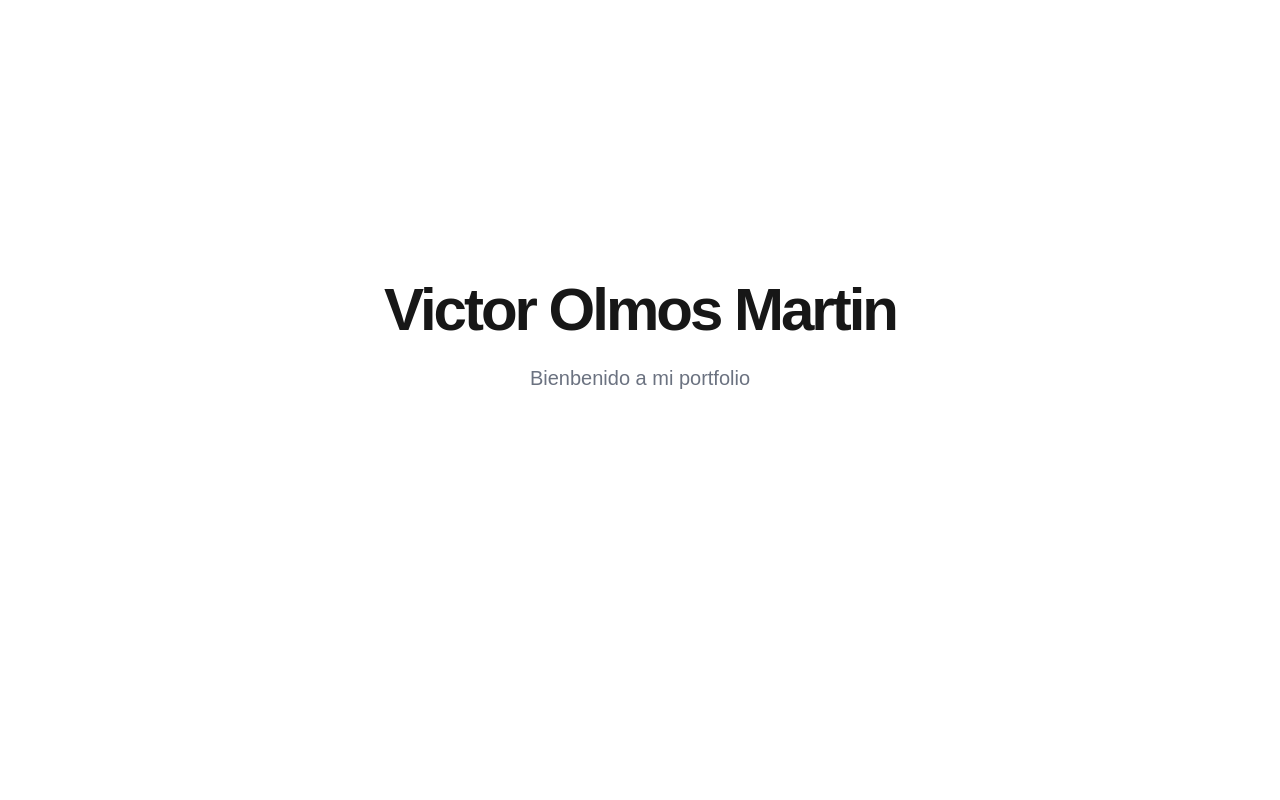
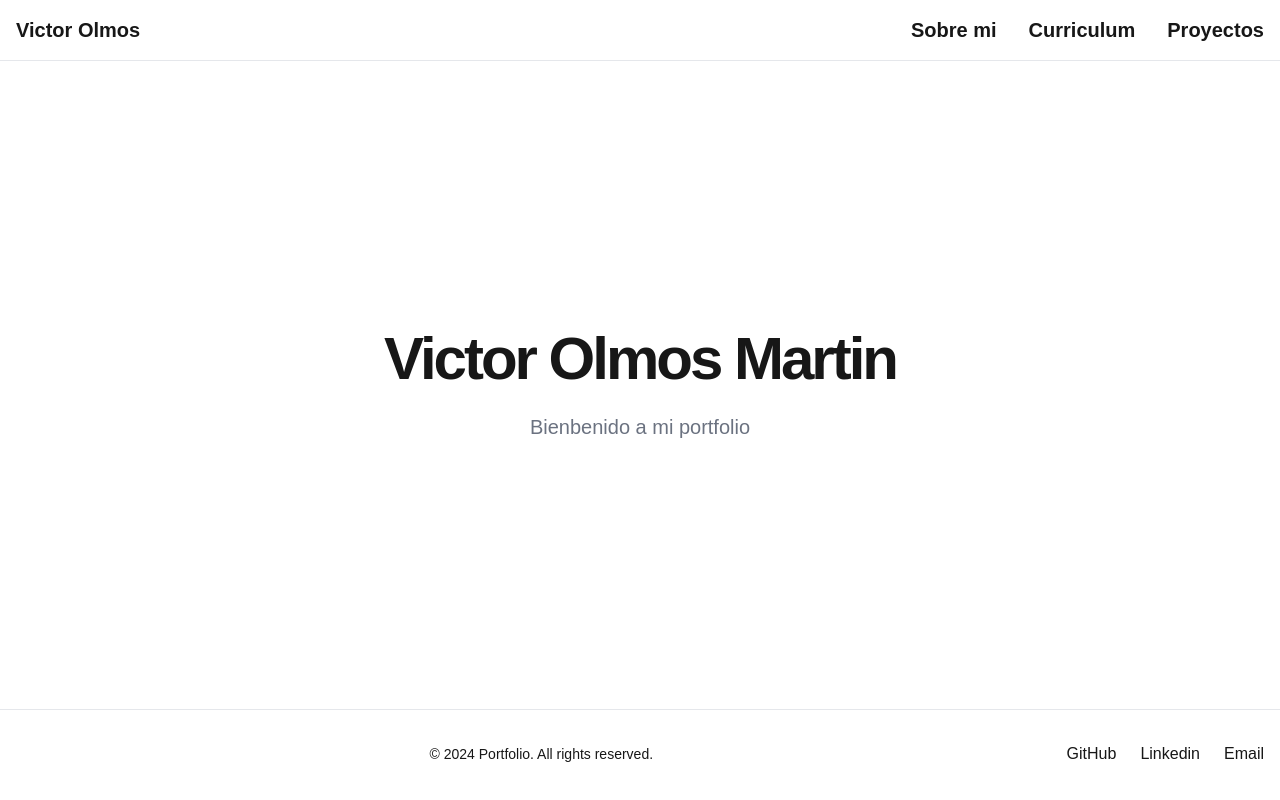
Before and after one commit to V0lms/portfolio-next-app, a Next.js app: page / in a window 1280 px wide. Built offline with nearby package versions, Linux system fonts and the light colour scheme.

Commit message:
Crear componentes Footer y Navbar

```diff
--- a/app/layout.tsx
+++ b/app/layout.tsx
@@ -1,6 +1,8 @@
 import type { Metadata } from "next";
 import localFont from "next/font/local";
 import "./globals.css";
+import Navbar from "@/components/Navbar";
+import Footer from "@/components/Footer";
 
 const geistSans = localFont({
   src: "./fonts/GeistVF.woff",
@@ -28,7 +30,9 @@ export default function RootLayout({
       <body
         className={`${geistSans.variable} ${geistMono.variable} antialiased`}
       >
+        <Navbar />
         {children}
+        <Footer />
       </body>
     </html>
   );
--- a/app/page.tsx
+++ b/app/page.tsx
@@ -2,7 +2,7 @@ import Image from "next/image";
 
 export default function Home() {
   return (
-    <div className="flex min-h-[calc(100vh-8rem)] flex-col items-center justify-center space-y-12 text-center">
+    <div className="flex min-h-[calc(97vh-8rem)] flex-col items-center justify-center space-y-12 text-center">
       <div className="space-y-6">
         <h1 className="text-4xl font-bold tracking-tighter sm:text-5xl md:text-6xl">
           Victor Olmos Martin
--- a/components/Footer.tsx
+++ b/components/Footer.tsx
@@ -0,0 +1,40 @@
+import Link from "next/link";
+
+export default function Footer() {
+    return (
+        <footer className="border-t bg-background">
+            <div className="container mx-auto px-4 py-8">
+                <div className="flex flex-col items-center justify-between gap-4 md:flex-row">
+                    <span></span>
+
+                    <p className="text-sm text-muted-foreground a">
+                        © 2024 Portfolio. All rights reserved.
+                    </p>
+
+                    <div className="flex space-x-6">
+                        <Link
+                            href="https://github.com/V0lms"
+                            className="text-muted-foreground hover:text-primary transition-colors"
+                        >
+                            GitHub
+                        </Link>
+                        <Link
+                            href="https://linkedin.com"
+                            target="_blank"
+                            rel="noopener noreferrer"
+                            className="text-muted-foreground hover:text-primary transition-colors"
+                        >
+                            Linkedin
+                        </Link>
+                        <Link
+                            href="mailto:victorolmosmartin@gmail.com"
+                            className="text-muted-foreground hover:text-primary transition-colors"
+                        >
+                            Email
+                        </Link>
+                    </div>
+                </div>
+            </div>
+        </footer>
+    );
+}
--- a/components/Navbar.tsx
+++ b/components/Navbar.tsx
@@ -0,0 +1,29 @@
+import Link from "next/link";
+
+export default function Navbar() {
+
+    return (
+        <header className="bg-background border-b">
+            <nav className="container mx-auto px-4 flex items-center justify-between py-4">
+                <div className="flex lg:flex-1">
+                    <Link href="/" className="text-xl font-bold">
+                        Victor Olmos
+                    </Link>
+                </div>
+
+                <div className="flex gap-x-8">
+                    <Link href="/about" className="text-xl font-bold">
+                        Sobre mi
+                    </Link>
+                    <Link href="/curriculum" className="text-xl font-bold">
+                        Curriculum
+                    </Link>
+                    <Link href="/projects" className="text-xl font-bold">
+                        Proyectos
+                    </Link>
+
+                </div>
+            </nav>
+        </header>
+    );
+}
```
